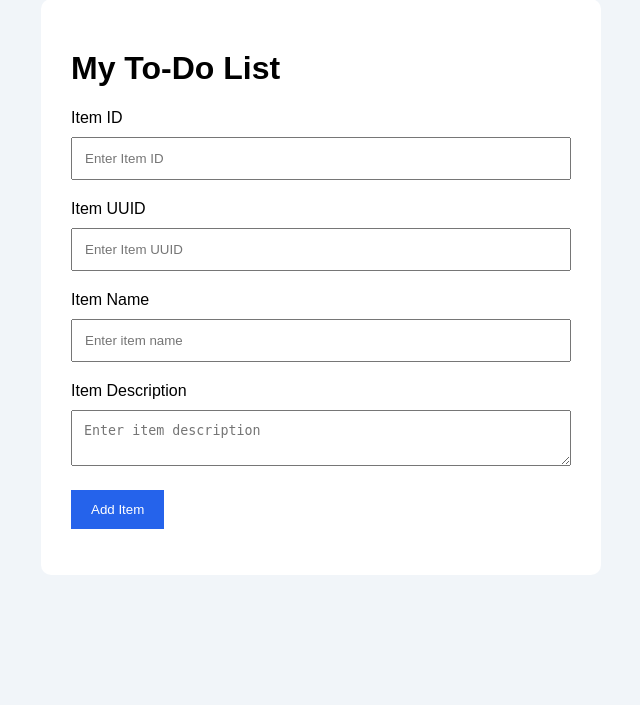
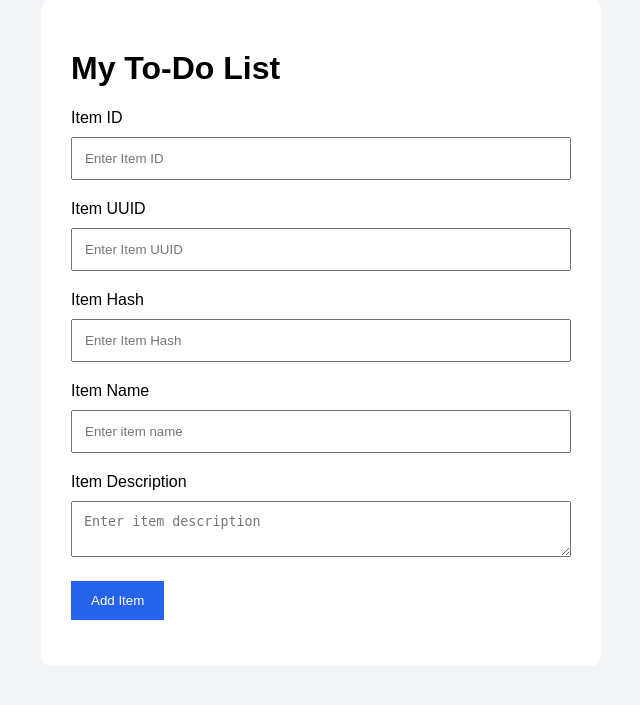
Before and after one commit to TONI1704/Git-and-GitHub-Assignment, a Flask app: page / in a window 1280 px wide. Shown: the part 41-746 px from the top of the page, without its empty margins (319-959 px from the left). Run offline with Flask 3, Linux system fonts and the light colour scheme.

Commit message:
Add Item Hash feild

```diff
--- a/templates/index.html
+++ b/templates/index.html
@@ -17,6 +17,9 @@
             <label>Item UUID</label>
             <input type="text" id="itemUUID"
                    placeholder="Enter Item UUID" required>
+            <label>Item Hash</label>
+            <input type="text" id="itemHash"
+                   placeholder="Enter Item Hash" required>
             <label>Item Name</label>
             <input type="text" id="itemName"
                    placeholder="Enter item name" required>
```
